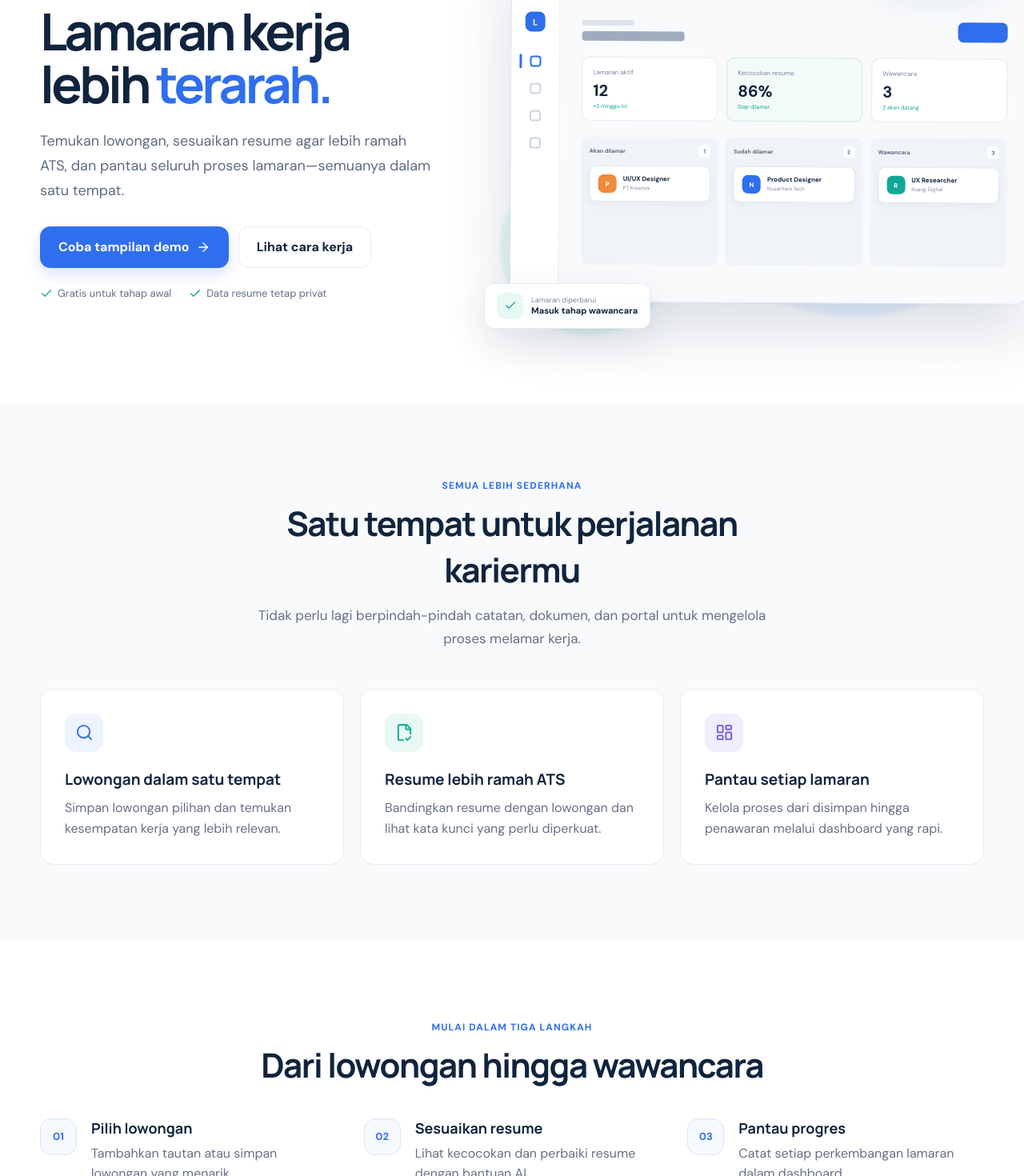
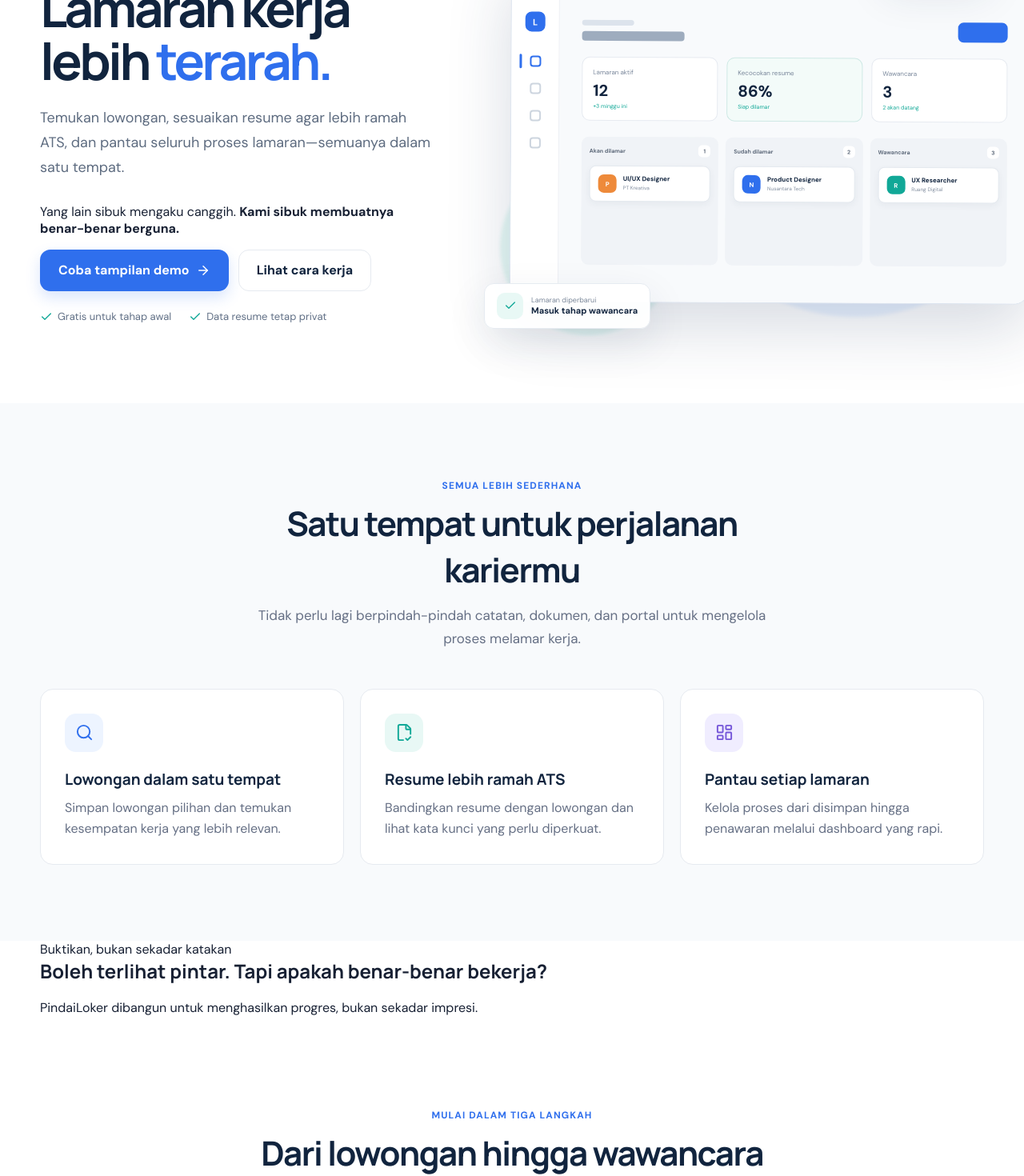
Before and after one commit to eltonmalumbot/pindailoker, a Next.js app: page / in a window 1280 px wide. Shown: the part 236-1706 px from the top of the page at 80% size. Built offline with nearby package versions, Linux system fonts and the light colour scheme.

Commit message:
Tambahkan pesan kompetitif PindaiLoker

```diff
--- a/app/page.tsx
+++ b/app/page.tsx
@@ -69,6 +69,10 @@ export default function Home() {
           <p className="hero-text">
             Temukan lowongan, sesuaikan resume agar lebih ramah ATS, dan pantau
             seluruh proses lamaran—semuanya dalam satu tempat.
+          </p>
+          <p className="hero-challenge">
+            Yang lain sibuk mengaku canggih.{" "}
+            <strong>Kami sibuk membuatnya benar-benar berguna.</strong>
           </p>
           <div className="hero-actions">
             <Link href="/dashboard" className="button button-primary button-lg">
@@ -206,6 +210,17 @@ export default function Home() {
         </div>
       </section>
 
+      <section className="challenge-section container">
+        <div className="challenge-card">
+          <span className="challenge-label">Buktikan, bukan sekadar katakan</span>
+          <h2>Boleh terlihat pintar. Tapi apakah benar-benar bekerja?</h2>
+          <p>
+            PindaiLoker dibangun untuk menghasilkan progres, bukan sekadar
+            impresi.
+          </p>
+        </div>
+      </section>
+
       <section id="cara-kerja" className="steps-section container">
         <div className="section-heading compact">
           <span className="section-kicker">Mulai dalam tiga langkah</span>
```
